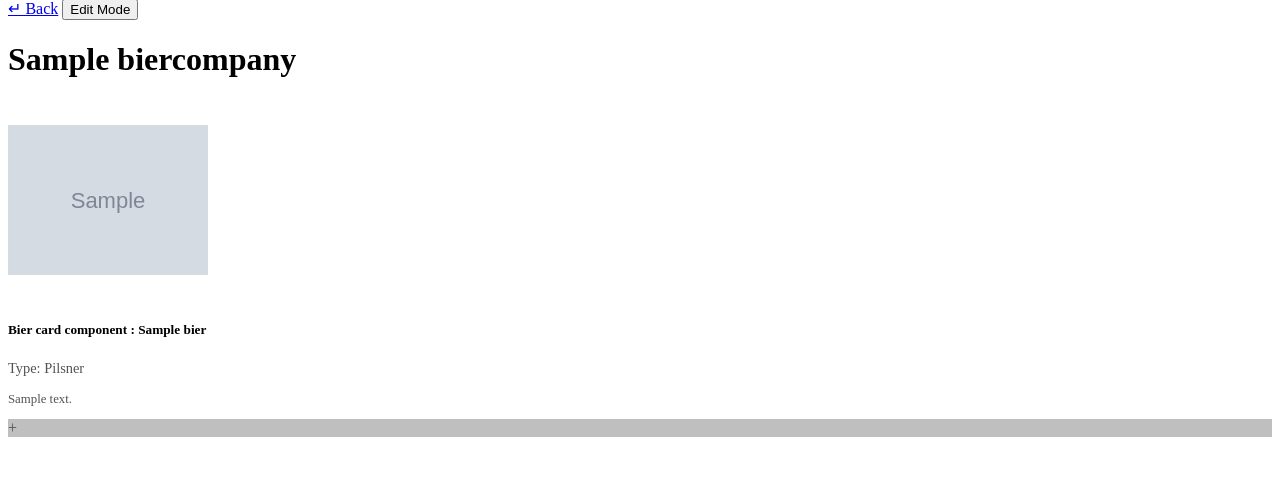
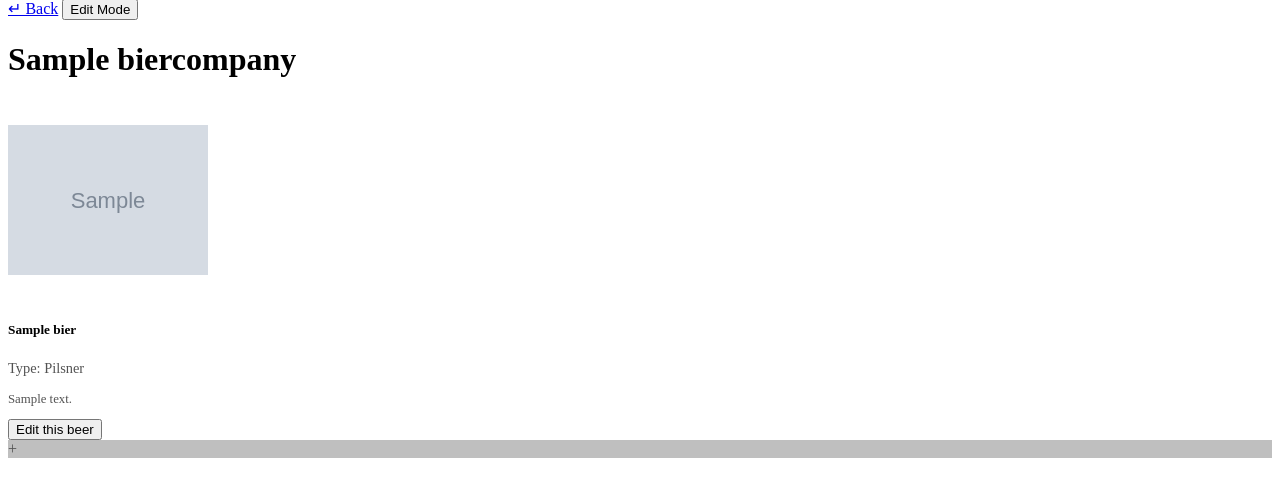
Before and after one commit to BesnardConsultingSAS/htmx-demo, a Django app: page /bier-company/1/ in a window 1280 px wide. Shown: the part 27-524 px from the top of the page. Run offline with Django 4.2, Linux system fonts and the light colour scheme; tables that the repository leaves empty hold one stand-in row (values such as "Sample post"); grey boxes marked "Sample" are stand-in pictures; some libraries are stand-ins or nearby versions.

Commit message:
Add an edit bier button but without target and swap.

```diff
--- a/bier_shop/templates/bier_shop/components/bier_card.html
+++ b/bier_shop/templates/bier_shop/components/bier_card.html
@@ -4,11 +4,16 @@
             <img src="{{ bier.image.url }}" alt="Logo">
         </div>
         <div class="card-body d-flex flex-column">
-            <h5 class="card-title mb-auto">Bier card component : {{ bier.name }}</h5>
+            <h5 class="card-title mb-auto">{{ bier.name }}</h5>
             <p class="card-text" style="font-size: 0.9rem; color: #525252">
                 Type: {{ bier.bier_type }}</p>
             <p class="card-text"
                style="font-size: 0.8rem; color: #525252">{{ bier.description }}</p>
+            <button
+                    hx-get="{% url 'edit-bier' bier.bier_company_id bier.id %}"
+                    class="btn btn-info w-100">
+                Edit this beer
+            </button>
         </div>
     </div>
 </div>
--- a/bier_shop/urls.py
+++ b/bier_shop/urls.py
@@ -5,7 +5,9 @@ from bier_shop.views import (
     BierCompanyListView,
     AddBierCompanyView,
     DeleteBierCompanyView,
-    BierCompanyDetailsView, AddBierView,
+    BierCompanyDetailsView,
+    AddBierView,
+    EditBierView,
 )
 
 urlpatterns = [
@@ -16,7 +18,16 @@ urlpatterns = [
         name="bier-company-details",
     ),
     path("add-bier-company/", AddBierCompanyView.as_view(), name="add-bier-company"),
-    path("bier-company/<int:bier_company_id>/add-bier/", AddBierView.as_view(), name="add-bier"),
+    path(
+        "bier-company/<int:bier_company_id>/add-bier/",
+        AddBierView.as_view(),
+        name="add-bier",
+    ),
+    path(
+        "bier-company/<int:bier_company_id>/edit-bier/<int:bier_id>/",
+        EditBierView.as_view(),
+        name="edit-bier",
+    ),
     path(
         "delete-bier-company/<int:pk>/",
         DeleteBierCompanyView.as_view(),
--- a/bier_shop/views.py
+++ b/bier_shop/views.py
@@ -99,3 +99,12 @@ class AddBierView(View):
                 template_name="bier_shop/components/bier_card.html",
                 context={"bier": bier},
             )
+
+
+class EditBierView(View):
+    def get(self, request, bier_company_id: int, bier_id: int):
+        return render(
+            request,
+            "bier_shop/components/bier_form.html",
+            {"form": BierForm(), "bier_company_id": bier_company_id},
+        )
```
Also changed, not shown: bier_shop/templates/bier_shop/components/bier_form.html (+7 -1 lines).
